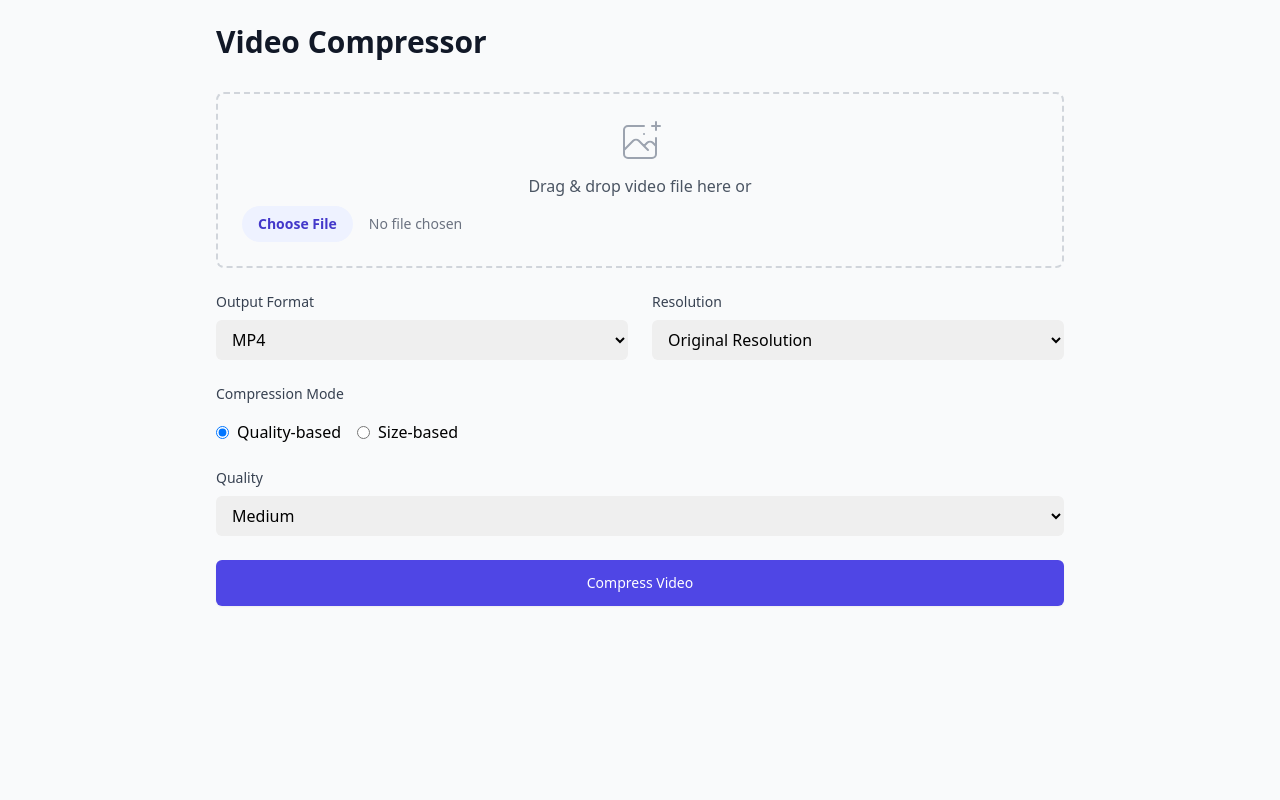
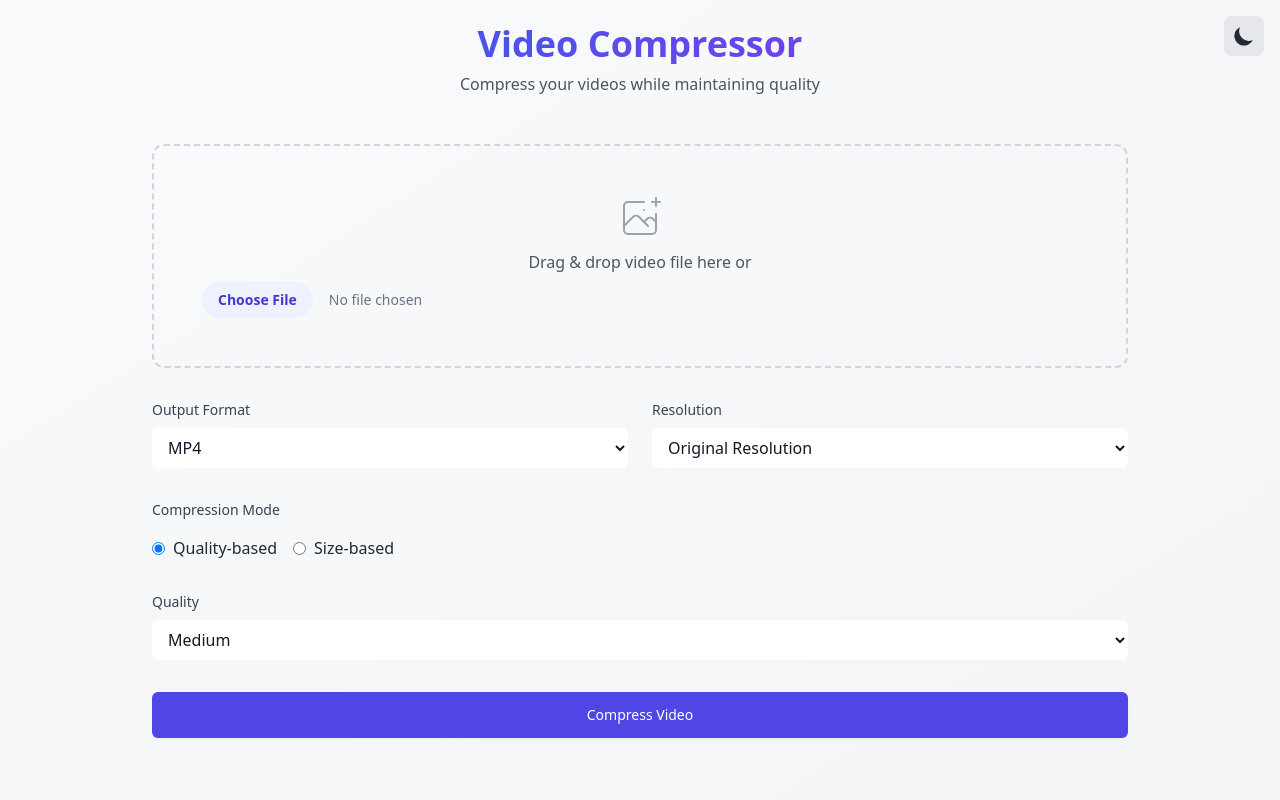
Before and after one commit to PawiX25/video-compressor-flask, a Flask app: page / in a window 1280 px wide. Run offline with Flask 2, Linux system fonts and the light colour scheme; some libraries are stand-ins or nearby versions.

Commit message:
Add dark mode theme and improve UI accessibility

```diff
--- a/templates/index.html
+++ b/templates/index.html
@@ -1,87 +1,136 @@
 <!DOCTYPE html>
-<html>
+<html class="dark">
 <head>
     <title>Video Compressor</title>
     <meta charset="UTF-8">
     <meta name="viewport" content="width=device-width, initial-scale=1.0">
     <script src="https://cdn.tailwindcss.com"></script>
+    <script>
+        tailwind.config = {
+            darkMode: 'class',
+            theme: {
+                extend: {
+                    animation: {
+                        'pulse-slow': 'pulse 3s cubic-bezier(0.4, 0, 0.6, 1) infinite',
+                    }
+                }
+            }
+        }
+    </script>
 </head>
-<body class="bg-gray-50 min-h-screen">
-    <div class="max-w-4xl mx-auto p-6">
-        <h1 class="text-3xl font-bold text-gray-900 mb-8">Video Compressor</h1>
+<body class="bg-gradient-to-br from-gray-50 to-gray-100 dark:from-gray-900 dark:to-gray-800 min-h-screen text-gray-800 dark:text-gray-200 transition-colors duration-200">
+    <div class="max-w-5xl mx-auto p-6">
+        <div class="absolute top-4 right-4">
+            <button id="themeToggle" class="p-2 rounded-lg bg-gray-200 dark:bg-gray-700 hover:bg-gray-300 dark:hover:bg-gray-600 transition-colors">
+                <svg class="w-6 h-6 hidden dark:block" fill="currentColor" viewBox="0 0 20 20">
+                    <path d="M10 2a1 1 0 011 1v1a1 1 0 11-2 0V3a1 1 0 011-1zm4 8a4 4 0 11-8 0 4 4 0 018 0zm-.464 4.95l.707.707a1 1 0 001.414-1.414l-.707-.707a1 1 0 00-1.414 1.414zm2.12-10.607a1 1 0 010 1.414l-.706.707a1 1 0 11-1.414-1.414l.707-.707a1 1 0 011.414 0zM17 11a1 1 0 100-2h-1a1 1 0 100 2h1zm-7 4a1 1 0 011 1v1a1 1 0 11-2 0v-1a1 1 0 011-1zM5.05 6.464A1 1 0 106.465 5.05l-.708-.707a1 1 0 00-1.414 1.414l.707.707zm1.414 8.486l-.707.707a1 1 0 01-1.414-1.414l.707-.707a1 1 0 011.414 1.414zM4 11a1 1 0 100-2H3a1 1 0 000 2h1z"/>
+                </svg>
+                <svg class="w-6 h-6 dark:hidden" fill="currentColor" viewBox="0 0 20 20">
+                    <path d="M17.293 13.293A8 8 0 016.707 2.707a8.001 8.001 0 1010.586 10.586z"/>
+                </svg>
+            </button>
+        </div>
+
+
+        <div class="text-center mb-12">
+            <h1 class="text-4xl font-bold bg-gradient-to-r from-blue-600 to-purple-600 bg-clip-text text-transparent">
+                Video Compressor
+            </h1>
+            <p class="mt-2 text-gray-600 dark:text-gray-400">Compress your videos while maintaining quality</p>
+        </div>
+
 
         {% if error %}
-        <div class="bg-red-50 border-l-4 border-red-500 p-4 mb-6">
-            <div class="flex">
-                <div class="flex-shrink-0">
-                    <svg class="h-5 w-5 text-red-400" viewBox="0 0 20 20" fill="currentColor">
-                        <path fill-rule="evenodd" d="M10 18a8 8 0 100-16 8 8 0 000 16zM8.707 7.293a1 1 0 00-1.414 1.414L8.586 10l-1.293 1.293a1 1 0 101.414 1.414L10 11.414l1.293 1.293a1 1 0 001.414-1.414L11.414 10l1.293-1.293a1 1 0 00-1.414-1.414L10 8.586 8.707 7.293z" clip-rule="evenodd"/>
-                    </svg>
-                </div>
-                <div class="ml-3">
-                    <p class="text-sm text-red-700">{{ error }}</p>
-                </div>
+        <div class="bg-red-100 dark:bg-red-900/50 border-l-4 border-red-500 p-4 mb-8 rounded-r-lg">
+            <div class="flex items-center">
+                <svg class="h-6 w-6 text-red-500" fill="none" viewBox="0 0 24 24" stroke="currentColor">
+                    <path stroke-linecap="round" stroke-linejoin="round" stroke-width="2" d="M12 8v4m0 4h.01M21 12a9 9 0 11-18 0 9 9 0 0118 0z"/>
+                </svg>
+                <p class="ml-3 text-red-700 dark:text-red-400">{{ error }}</p>
             </div>
         </div>
         {% endif %}
 
+
         {% if original_metadata and compressed_metadata %}
-        <div class="grid md:grid-cols-2 gap-6 mb-8">
-            <div class="bg-white rounded-lg shadow p-6">
-                <h3 class="text-lg font-semibold text-gray-900 mb-4">Original Video</h3>
-                <div class="space-y-2">
-                    <p class="text-gray-600">Resolution: <span class="text-gray-900">{{ original_metadata.width }}x{{ original_metadata.height }}</span></p>
-                    <p class="text-gray-600">Duration: <span class="text-gray-900">{{ "%.2f"|format(original_metadata.duration) }}s</span></p>
-                    <p class="text-gray-600">Size: <span class="text-gray-900">{{ "%.2f"|format(original_metadata.size_mb) }} MB</span></p>
-                    <p class="text-gray-600">Codec: <span class="text-gray-900">{{ original_metadata.codec }}</span></p>
-                    <p class="text-gray-600">Bitrate: <span class="text-gray-900">{{ "%.2f"|format(original_metadata.bitrate) }} Mbps</span></p>
+        <div class="grid md:grid-cols-2 gap-8 mb-12">
+
+            <div class="bg-white dark:bg-gray-800 rounded-xl shadow-lg overflow-hidden transform transition-all hover:scale-102">
+                <div class="bg-gradient-to-r from-blue-500 to-blue-600 p-4">
+                    <h3 class="text-lg font-semibold text-white">Original Video</h3>
+                </div>
+                <div class="p-6 space-y-3">
+                    <p class="text-gray-600 dark:text-gray-400">Resolution: <span class="text-gray-900 dark:text-gray-100">{{ original_metadata.width }}x{{ original_metadata.height }}</span></p>
+                    <p class="text-gray-600 dark:text-gray-400">Duration: <span class="text-gray-900 dark:text-gray-100">{{ "%.2f"|format(original_metadata.duration) }}s</span></p>
+                    <p class="text-gray-600 dark:text-gray-400">Size: <span class="text-gray-900 dark:text-gray-100">{{ "%.2f"|format(original_metadata.size_mb) }} MB</span></p>
+                    <p class="text-gray-600 dark:text-gray-400">Codec: <span class="text-gray-900 dark:text-gray-100">{{ original_metadata.codec }}</span></p>
+                    <p class="text-gray-600 dark:text-gray-400">Bitrate: <span class="text-gray-900 dark:text-gray-100">{{ "%.2f"|format(original_metadata.bitrate) }} Mbps</span></p>
                 </div>
             </div>
-            <div class="bg-white rounded-lg shadow p-6">
-                <h3 class="text-lg font-semibold text-gray-900 mb-4">Compressed Video</h3>
-                <div class="space-y-2">
-                    <p class="text-gray-600">Resolution: <span class="text-gray-900">{{ compressed_metadata.width }}x{{ compressed_metadata.height }}</span></p>
-                    <p class="text-gray-600">Duration: <span class="text-gray-900">{{ "%.2f"|format(compressed_metadata.duration) }}s</span></p>
-                    <p class="text-gray-600">Size: <span class="text-gray-900">{{ "%.2f"|format(compressed_metadata.size_mb) }} MB</span></p>
-                    <p class="text-gray-600">Codec: <span class="text-gray-900">{{ compressed_metadata.codec }}</span></p>
-                    <p class="text-gray-600">Bitrate: <span class="text-gray-900">{{ "%.2f"|format(compressed_metadata.bitrate) }} Mbps</span></p>
+
+
+            <div class="bg-white dark:bg-gray-800 rounded-xl shadow-lg overflow-hidden">
+                <div class="bg-gradient-to-r from-purple-500 to-purple-600 p-4">
+                    <h3 class="text-lg font-semibold text-white">Compressed Video</h3>
+                </div>
+                <div class="p-6 space-y-3">
+                    <p class="text-gray-600 dark:text-gray-400">Resolution: <span class="text-gray-900 dark:text-gray-100">{{ compressed_metadata.width }}x{{ compressed_metadata.height }}</span></p>
+                    <p class="text-gray-600 dark:text-gray-400">Duration: <span class="text-gray-900 dark:text-gray-100">{{ "%.2f"|format(compressed_metadata.duration) }}s</span></p>
+                    <p class="text-gray-600 dark:text-gray-400">Size: <span class="text-gray-900 dark:text-gray-100">{{ "%.2f"|format(compressed_metadata.size_mb) }} MB</span></p>
+                    <p class="text-gray-600 dark:text-gray-400">Codec: <span class="text-gray-900 dark:text-gray-100">{{ compressed_metadata.codec }}</span></p>
+                    <p class="text-gray-600 dark:text-gray-400">Bitrate: <span class="text-gray-900 dark:text-gray-100">{{ "%.2f"|format(compressed_metadata.bitrate) }} Mbps</span></p>
                 </div>
             </div>
         </div>
+
+
         {% if download_filename %}
-        <div class="text-center">
+        <div class="text-center mb-12">
             <a href="{{ url_for('download_file', filename=download_filename) }}"
-               class="inline-flex items-center px-6 py-3 border border-transparent text-base font-medium rounded-md shadow-sm text-white bg-indigo-600 hover:bg-indigo-700 focus:outline-none focus:ring-2 focus:ring-offset-2 focus:ring-indigo-500 transition-colors duration-200">
+               class="inline-flex items-center px-8 py-4 rounded-lg text-lg font-medium text-white bg-gradient-to-r from-blue-600 to-purple-600 hover:from-blue-700 hover:to-purple-700 focus:ring-4 focus:ring-purple-500/50 transform transition-all hover:-translate-y-0.5">
+                <svg class="w-5 h-5 mr-2" fill="none" stroke="currentColor" viewBox="0 0 24 24">
+                    <path stroke-linecap="round" stroke-linejoin="round" stroke-width="2" d="M4 16v1a3 3 0 003 3h10a3 3 0 003-3v-1m-4-4l-4 4m0 0l-4-4m4 4V4"/>
+                </svg>
                 Download Compressed Video
             </a>
         </div>
         {% endif %}
         {% endif %}
 
+
         <div id="progressContainer" class="hidden space-y-4 mb-8">
-            <div class="w-full bg-gray-200 rounded-full h-2.5">
-                <div id="progressBar" class="bg-indigo-600 h-2.5 rounded-full transition-all duration-300" style="width: 0%"></div>
+            <div class="relative pt-1">
+                <div class="overflow-hidden h-3 bg-gray-200 dark:bg-gray-700 rounded-full">
+                    <div id="progressBar"
+                         class="w-0 h-full bg-gradient-to-r from-blue-500 to-purple-500 rounded-full transition-all duration-300 shadow-lg">
+                    </div>
+                </div>
+                <div id="progressText" class="text-center mt-2 text-sm text-gray-600 dark:text-gray-400"></div>
             </div>
-            <div id="progressText" class="text-center text-sm text-gray-600">0%</div>
-            <div id="ffmpegOutput" class="font-mono text-xs text-gray-500 bg-gray-50 p-2 rounded"></div>
+            <div id="ffmpegOutput" class="font-mono text-xs bg-gray-100 dark:bg-gray-800/50 p-4 rounded-lg max-h-32 overflow-auto"></div>
         </div>
 
-        <form method="POST" enctype="multipart/form-data" id="uploadForm" class="space-y-6">
-            <div id="dragDropZone" class="border-2 border-dashed border-gray-300 rounded-lg p-6 text-center transition-colors duration-200 hover:border-indigo-500">
+
+        <form method="POST" enctype="multipart/form-data" id="uploadForm" class="space-y-8">
+            <div id="dragDropZone"
+                 class="relative border-2 border-dashed border-gray-300 dark:border-gray-600 rounded-xl p-12 text-center transition-all duration-200 hover:border-purple-500 dark:hover:border-purple-400 group">
                 <div class="space-y-2">
-                    <svg class="mx-auto h-12 w-12 text-gray-400" stroke="currentColor" fill="none" viewBox="0 0 48 48">
+                    <svg class="mx-auto h-12 w-12 text-gray-400 group-hover:text-purple-500 dark:text-gray-500 dark:group-hover:text-purple-400" stroke="currentColor" fill="none" viewBox="0 0 48 48">
                         <path d="M28 8H12a4 4 0 00-4 4v20m32-12v8m0 0v8a4 4 0 01-4 4H12a4 4 0 01-4-4v-4m32-4l-3.172-3.172a4 4 0 00-5.656 0L28 28M8 32l9.172-9.172a4 4 0 015.656 0L28 28m0 0l4 4m4-24h8m-4-4v8m-12 4h.02" stroke-width="2" stroke-linecap="round" stroke-linejoin="round" />
                     </svg>
-                    <div class="text-gray-600">Drag & drop video file here or</div>
+                    <div class="text-gray-600 dark:text-gray-400">Drag & drop video file here or</div>
                     <input type="file" id="video" name="video" accept="video/*" required
-                           class="block w-full text-sm text-gray-500 file:mr-4 file:py-2 file:px-4 file:rounded-full file:border-0 file:text-sm file:font-semibold file:bg-indigo-50 file:text-indigo-700 hover:file:bg-indigo-100">
+                           class="block w-full text-sm text-gray-500 file:mr-4 file:py-2 file:px-4 file:rounded-full file:border-0 file:text-sm file:font-semibold file:bg-indigo-50 file:text-indigo-700 hover:file:bg-indigo-100 dark:file:bg-gray-700 dark:file:text-gray-300 dark:hover:file:bg-gray-600">
                 </div>
             </div>
 
             <div class="grid grid-cols-1 md:grid-cols-2 gap-6">
                 <div class="space-y-2">
-                    <label class="block text-sm font-medium text-gray-700">Output Format</label>
-                    <select name="output_format" class="mt-1 block w-full pl-3 pr-10 py-2 text-base border-gray-300 focus:outline-none focus:ring-indigo-500 focus:border-indigo-500 rounded-md">
+                    <label class="block text-sm font-medium text-gray-700 dark:text-gray-300">Output Format</label>
+                    <select name="output_format"
+                            class="mt-1 block w-full pl-3 pr-10 py-2 text-base border-gray-300 dark:border-gray-600
+                            bg-white dark:bg-gray-700 text-gray-900 dark:text-gray-100
+                            focus:outline-none focus:ring-indigo-500 focus:border-indigo-500 rounded-md">
                         <option value="mp4">MP4</option>
                         <option value="avi">AVI</option>
                         <option value="mkv">MKV</option>
@@ -91,8 +140,11 @@
                 </div>
 
                 <div class="space-y-2">
-                    <label class="block text-sm font-medium text-gray-700">Resolution</label>
-                    <select name="resolution" class="mt-1 block w-full pl-3 pr-10 py-2 text-base border-gray-300 focus:outline-none focus:ring-indigo-500 focus:border-indigo-500 rounded-md">
+                    <label class="block text-sm font-medium text-gray-700 dark:text-gray-300">Resolution</label>
+                    <select name="resolution"
+                            class="mt-1 block w-full pl-3 pr-10 py-2 text-base border-gray-300 dark:border-gray-600
+                            bg-white dark:bg-gray-700 text-gray-900 dark:text-gray-100
+                            focus:outline-none focus:ring-indigo-500 focus:border-indigo-500 rounded-md">
                         <option value="">Original Resolution</option>
                         <option value="4K">4K (3840x2160)</option>
                         <option value="1440p">1440p (2560x1440)</option>
@@ -105,22 +157,25 @@
             </div>
 
             <div class="space-y-4">
-                <label class="block text-sm font-medium text-gray-700">Compression Mode</label>
+                <label class="block text-sm font-medium text-gray-700 dark:text-gray-300">Compression Mode</label>
                 <div class="flex space-x-4">
                     <label class="inline-flex items-center">
-                        <input type="radio" name="mode" value="quality" checked class="form-radio text-indigo-600">
+                        <input type="radio" name="mode" value="quality" checked class="form-radio text-indigo-600 dark:text-indigo-400">
                         <span class="ml-2">Quality-based</span>
                     </label>
                     <label class="inline-flex items-center">
-                        <input type="radio" name="mode" value="size" class="form-radio text-indigo-600">
+                        <input type="radio" name="mode" value="size" class="form-radio text-indigo-600 dark:text-indigo-400">
                         <span class="ml-2">Size-based</span>
                     </label>
                 </div>
             </div>
 
             <div id="quality-options" class="space-y-2">
-                <label class="block text-sm font-medium text-gray-700">Quality</label>
-                <select name="quality" class="mt-1 block w-full pl-3 pr-10 py-2 text-base border-gray-300 focus:outline-none focus:ring-indigo-500 focus:border-indigo-500 rounded-md">
+                <label class="block text-sm font-medium text-gray-700 dark:text-gray-300">Quality</label>
+                <select name="quality"
+                        class="mt-1 block w-full pl-3 pr-10 py-2 text-base border-gray-300 dark:border-gray-600
+                        bg-white dark:bg-gray-700 text-gray-900 dark:text-gray-100
+                        focus:outline-none focus:ring-indigo-500 focus:border-indigo-500 rounded-md">
                     <option value="high">High</option>
                     <option value="medium" selected>Medium</option>
                     <option value="low">Low</option>
@@ -128,9 +183,11 @@
             </div>
 
             <div id="size-options" class="hidden space-y-2">
-                <label class="block text-sm font-medium text-gray-700">Target Size (MB)</label>
+                <label class="block text-sm font-medium text-gray-700 dark:text-gray-300">Target Size (MB)</label>
                 <input type="number" name="target_size" min="1" step="0.1"
-                       class="mt-1 block w-full px-3 py-2 border border-gray-300 rounded-md shadow-sm focus:outline-none focus:ring-indigo-500 focus:border-indigo-500">
+                       class="mt-1 block w-full px-3 py-2 border border-gray-300 dark:border-gray-600
+                       bg-white dark:bg-gray-700 text-gray-900 dark:text-gray-100
+                       rounded-md shadow-sm focus:outline-none focus:ring-indigo-500 focus:border-indigo-500">
             </div>
 
             <button type="submit" class="w-full flex justify-center py-3 px-4 border border-transparent rounded-md shadow-sm text-sm font-medium text-white bg-indigo-600 hover:bg-indigo-700 focus:outline-none focus:ring-2 focus:ring-offset-2 focus:ring-indigo-500 transition-colors duration-200">
@@ -140,6 +197,18 @@
     </div>
 
     <script>
+        const themeToggle = document.getElementById('themeToggle');
+        themeToggle.addEventListener('click', () => {
+            document.documentElement.classList.toggle('dark');
+            localStorage.setItem('theme', document.documentElement.classList.contains('dark') ? 'dark' : 'light');
+        });
+
+        if (localStorage.theme === 'dark' || (!('theme' in localStorage) && window.matchMedia('(prefers-color-scheme: dark)').matches)) {
+            document.documentElement.classList.add('dark');
+        } else {
+            document.documentElement.classList.remove('dark');
+        }
+
         const originalTitle = document.title;
 
         document.querySelectorAll('input[name="mode"]').forEach(radio => {
```
